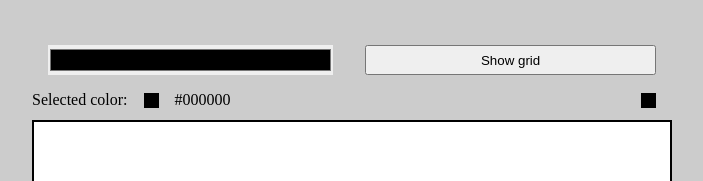
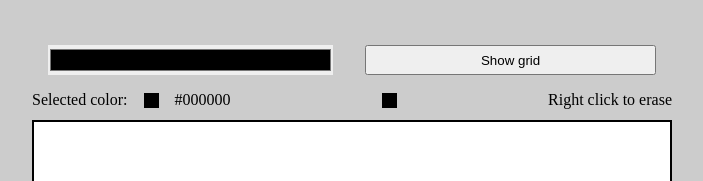
Before and after one commit to LucasGuerraCavalcante/pixel-art-maker-react, a React (Create React App) app: page / in a window 1280 px wide. Shown: the top 181 px of the page, without its empty margins (288-991 px from the left). Built offline with nearby package versions, Linux system fonts and the light colour scheme.

Commit message:
erase info

```diff
--- a/src/App.js
+++ b/src/App.js
@@ -41,6 +41,10 @@ function App() {
             colorHistoryPalatte={colorHistoryPalatte}
             setCurrentColor={setCurrentColor}
         />
+
+        <div>
+          Right click to erase
+        </div>
       </div>
 
       <Grid
```
